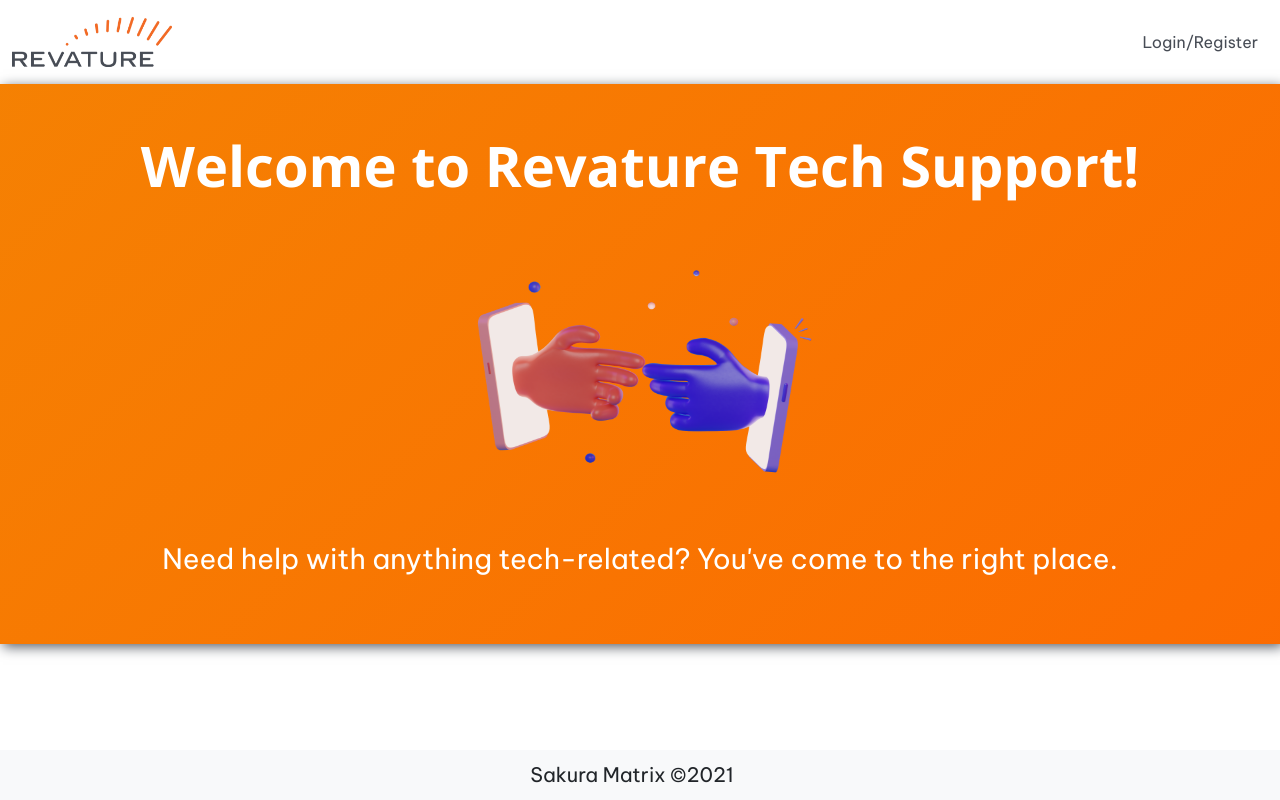
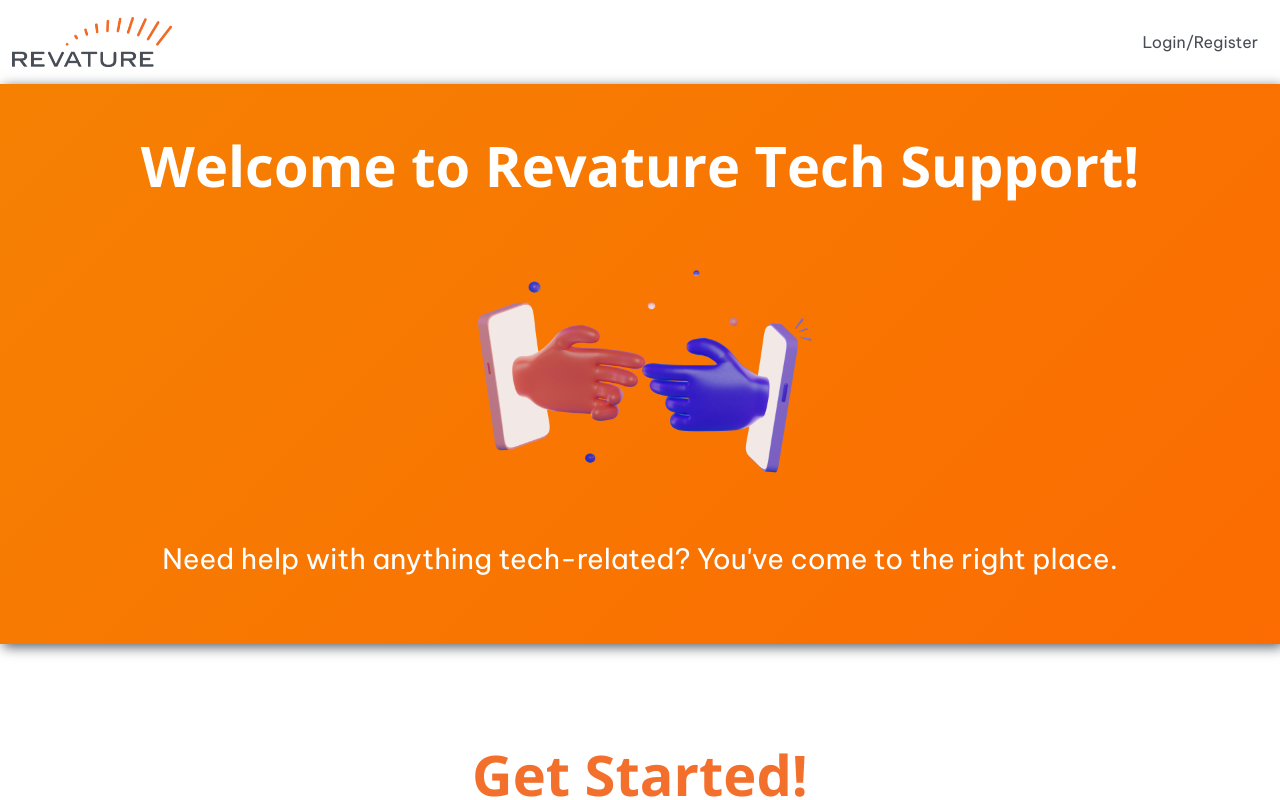
Before and after one commit to Revature-Tech-Support/TechSupport_frontend, a React (Create React App) app: page / in a window 1280 px wide. Shown: the top 800 px of the page. Built offline with nearby package versions, Linux system fonts and the light colour scheme.

Commit message:
removed footer

```diff
--- a/src/Components/Footer.js
+++ /dev/null
@@ -1,11 +0,0 @@
-import React from 'react';
-
-const Footer = () => (
-  <nav className='navbar fixed-bottom bg-light footer'>
-    <div className='container justify-content-center'>
-      <span className='navbar-brand mb-0 h1'>               Sakura Matrix &#169;2021</span>
-    </div>
-  </nav>
-);
-
-export default Footer;
--- a/src/Components/Layout.js
+++ b/src/Components/Layout.js
@@ -1,6 +1,5 @@
 import React from 'react';
 import Navbar from './Navbar';
-import Footer from './Footer.js';
 
 const Layout = ({
   children,
@@ -21,7 +20,6 @@
       <p className='lead'>{desc}</p>
     </div>
     <div className={childClass}>{children}</div>
-    <Footer />
   </>
 );
 
--- a/src/Components/Navbar.js
+++ b/src/Components/Navbar.js
@@ -10,6 +10,7 @@
     window.location = './login';
   };
 
+  // method to retrieve the issue id of the longest-waiting client in the queue
   // const longestWaiting = issueId => {
   //   axios.get(`/issues/${issueId}`)
   //     .then(({ data }) => {
--- a/src/Pages/Chat/Chat.js
+++ b/src/Pages/Chat/Chat.js
@@ -9,7 +9,6 @@
 
 const Chat = () => {
   const user = JSON.parse(window.localStorage.getItem('user'));
-  // const scrollRef = useRef();
   const webSocket = useRef();
 
   // states
@@ -56,8 +55,10 @@
 
   const getTranscripts = (event) => {
     event.preventDefault();
+    // 'axios.get' line needs to be replaced once transcripts is connected to the frontend
+    // for now, using jsonplaceholder dummy data to demonstrate functionality
     axios
-      .get('https://jsonplaceholder.typicode.com/users')
+      .get('https://jsonplaceholder.typicode.com/comments')
       // axios.get(`/transcripts/${userId}`, {
       //   transcripts: transcripts
       // })
@@ -69,6 +70,7 @@
       .catch((err) => console.error(err));
   };
 
+  // console logging status updates based on whether WebSocket is connected
   useEffect(() => {
     webSocket.current = new window.WebSocket('ws://localhost:8080/ws');
 
@@ -83,6 +85,7 @@
     };
   }, []);
 
+  // using WebSocket to send messages
   useEffect(() => {
     webSocket.current.onmessage = (event) => {
       setMessages((messages) => [...messages, JSON.parse(event.data)]);
```
